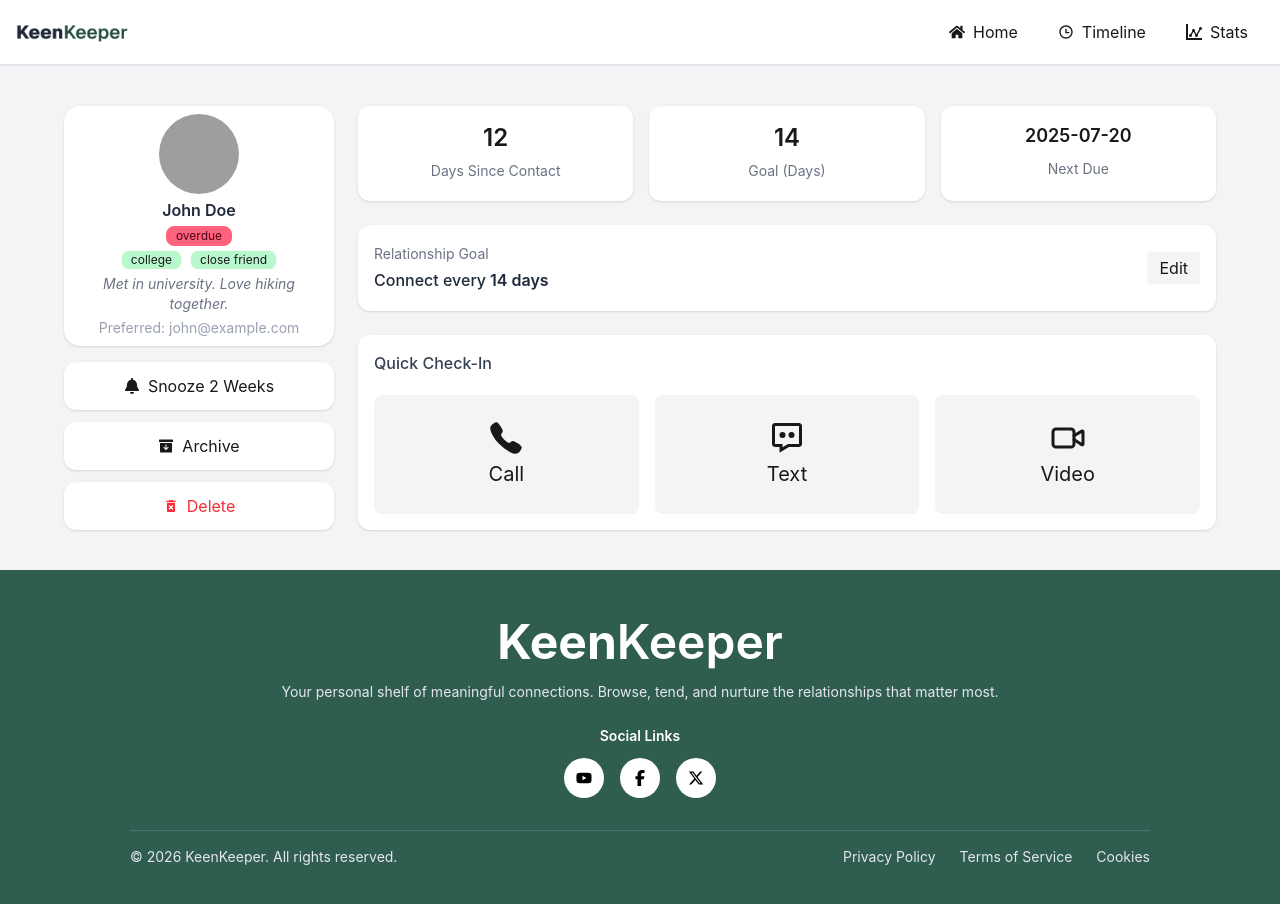
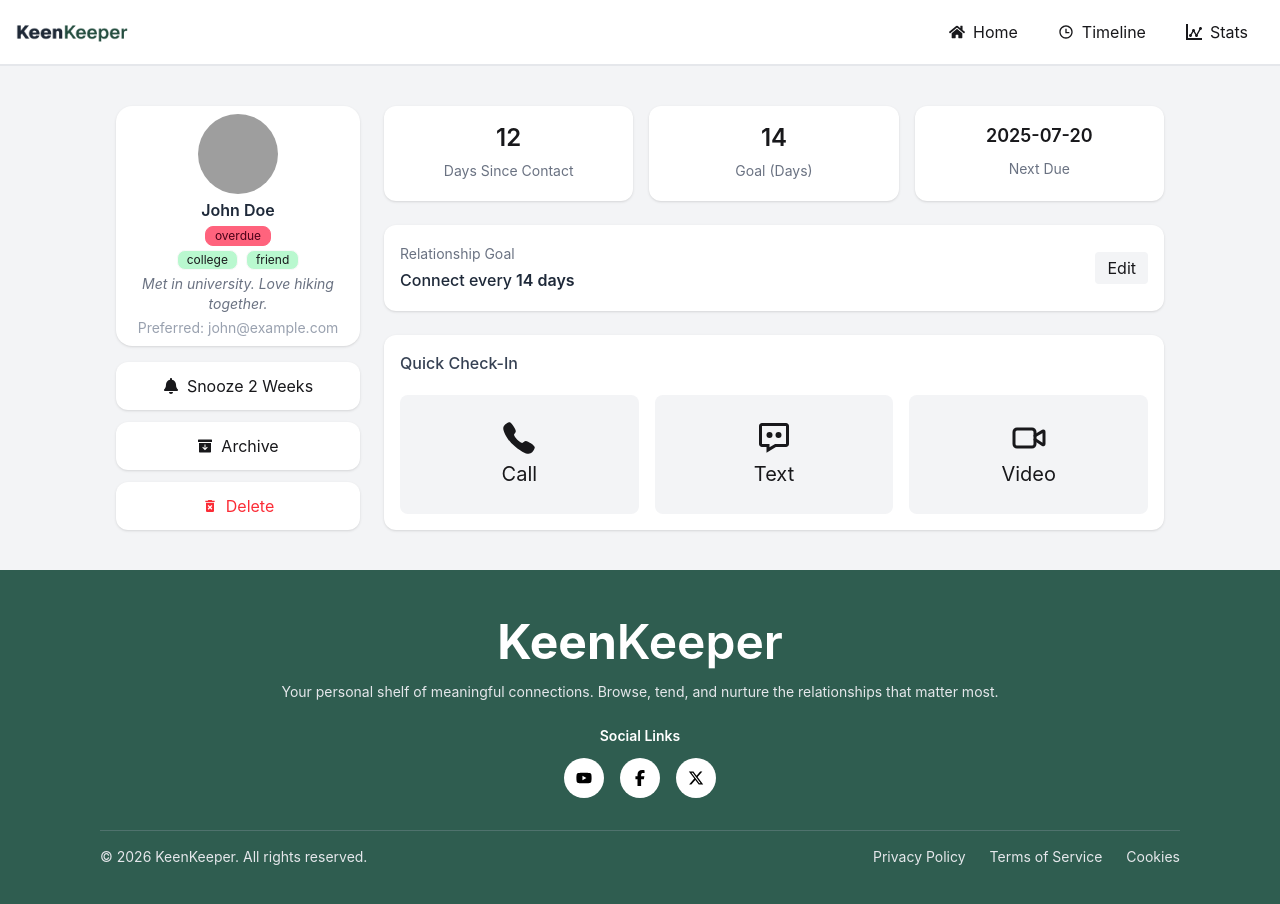
Before and after one commit to Atik03/B13-A07, a React (Vite) app: page /friendDetails/1 in a window 1280 px wide. Shown: the top 904 px of the page. Built offline with nearby package versions, Linux system fonts and the light colour scheme; grey boxes are pictures that could not be loaded.

Commit message:
fixed width some pages

```diff
--- a/public/peopleData.json
+++ b/public/peopleData.json
@@ -6,7 +6,7 @@
     "email": "john@example.com",
     "days_since_contact": 12,
     "status": "overdue",
-    "tags": ["college", "close friend"],
+    "tags": ["college", "friend"],
     "bio": "Met in university. Love hiking together.",
     "goal": 14,
     "next_due_date": "2025-07-20"
--- a/src/components/AllFriends.jsx
+++ b/src/components/AllFriends.jsx
@@ -7,7 +7,7 @@ const AllFriends = ({ allFriendsPromise }) => {
   return (
     <div className="w-full container mx-auto mt-6 px-5 pb-8">
       <h2 className="text-2xl font-bold">Your Friends</h2>
-      <div className="grid grid-cols-1 md:grid-cols-2 lg:grid-cols-4  gap-4 mt-4">
+      <div className="grid grid-cols-1 md:grid-cols-3 lg:grid-cols-4  gap-4 mt-4">
         {allFriendsData.map((friend, index) => {
           return (
             <Link
--- a/src/components/FriendDetails.jsx
+++ b/src/components/FriendDetails.jsx
@@ -35,7 +35,7 @@ function FriendDetails() {
   return (
     <div className="w-full h-auto bg-gray-100 ">
       <div className="w-full bg-gray-100 container mx-auto px-4 py-10">
-        <div className="max-w-6xl mx-auto grid grid-cols-1 md:grid-cols-4 gap-6">
+        <div className=" lg:px-[100px] mx-auto grid grid-cols-1 md:grid-cols-4 gap-6">
           <div className="md:col-span-1 grid gap-4">
             <div className="bg-white rounded-2xl shadow p-2 text-center grid gap-1">
               <img
--- a/src/components/FriendTrackSection.jsx
+++ b/src/components/FriendTrackSection.jsx
@@ -15,7 +15,7 @@ const FriendTrackSection = () => {
 
   return (
     <div className="w-full container mx-auto px-5">
-      <div className="grid grid-cols-1 md:grid-cols-2 lg:grid-cols-4 gap-4 mt-8">
+      <div className="grid grid-cols-1 md:grid-cols-3 lg:grid-cols-4 gap-4 mt-8">
         <div className="h-[133px] bg-white flex items-center justify-center flex-col gap-1 rounded-lg shadow text-center">
           <h3 className="font-bold text-[rgb(36,77,63)]">{peopleLength}</h3>
           <p>Total Friends</p>
--- a/src/components/shared/Footer.jsx
+++ b/src/components/shared/Footer.jsx
@@ -3,7 +3,7 @@ import { FaYoutube, FaFacebookF, FaXTwitter } from "react-icons/fa6";
 
 const Footer = () => {
   return (
-    <footer className="bg-[#2f5d50] text-white py-12 px-4 w-full h-full lg:px-[130px] ">
+    <footer className="bg-[#2f5d50] text-white py-12 px-4 w-full h-full lg:px-[100px] ">
       <div className="container mx-auto text-center">
         <h1 className="text-5xl font-bold mb-4">
           Keen<span className="font-semibold">Keeper</span>
--- a/src/pages/HomePage.jsx
+++ b/src/pages/HomePage.jsx
@@ -7,7 +7,7 @@ const allFriendsPromise = fetch("/peopleData.json").then((res) => res.json());
 
 function HomePage() {
   return (
-    <div className="w-full bg-gray-100 lg:px-[230px] ">
+    <div className="w-full bg-gray-100 lg:px-[100px] ">
       <AddFriend></AddFriend>
       <FriendTrackSection></FriendTrackSection>
 
--- a/src/pages/Stats.jsx
+++ b/src/pages/Stats.jsx
@@ -36,7 +36,7 @@ const Stats = () => {
   };
 
   return (
-    <div className="w-full bg-gray-100 lg:px-[230px] py-6">
+    <div className="w-full bg-gray-100 lg:px-[100px] py-6">
       <div className="container mx-auto px-5">
         <h2 className="text-2xl font-bold mb-5">Friendship Analytics</h2>
 
--- a/src/pages/Timeline.jsx
+++ b/src/pages/Timeline.jsx
@@ -20,7 +20,7 @@ const Timeline = () => {
   );
 
   return (
-    <div className="w-full bg-gray-100 py-10 px-5 lg:px-[230px]">
+    <div className="w-full bg-gray-100 py-10 px-5 lg:px-[100px]">
       <div className="container mx-auto ">
         <h2 className="font-bold text-3xl mb-8">Timeline</h2>
 
```
